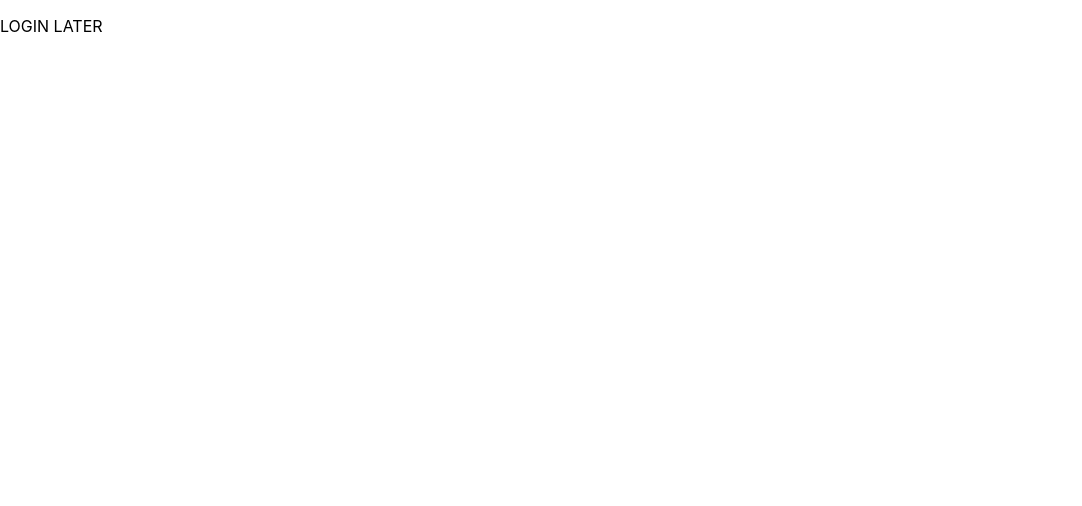
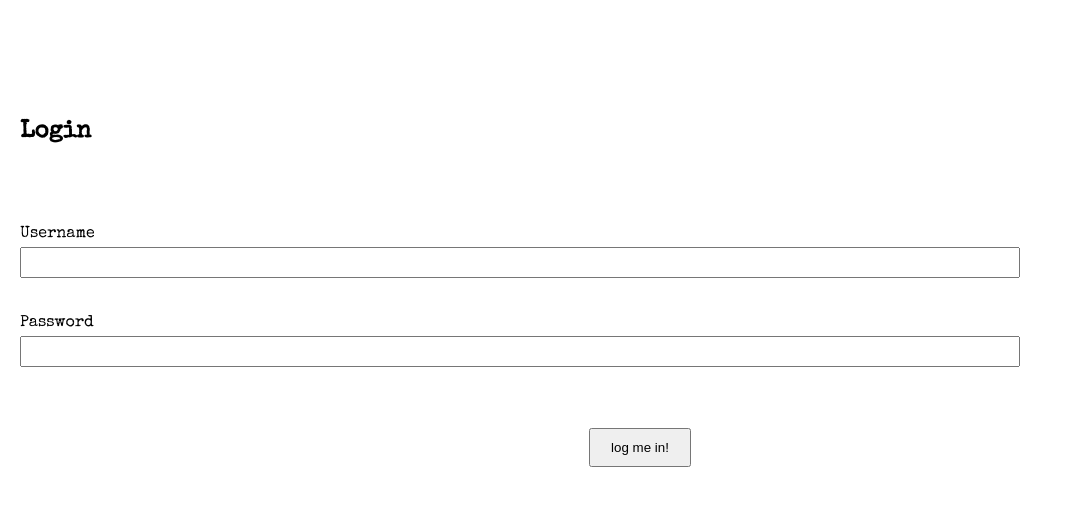
Before and after one commit to julialoeschel/lucky-nuts, a React (Create React App) app: page /login in a window 1280 px wide. Shown: the top 506 px of the page, without its empty margins (0-1082 px from the left). Built offline with nearby package versions, Linux system fonts and the light colour scheme.

Commit message:
add Login Page

```diff
--- a/src/pages/Login.js
+++ b/src/pages/Login.js
@@ -1,3 +1,45 @@
+import styled from "styled-components";
+import Button from "../Components/Button";
+
 export default function Login() {
-  return <p>LOGIN LATER</p>;
+  return (
+    <>
+      <Form>
+        <h2>Login</h2>
+        <label htmlFor="username">
+          Username
+          <input type="text" id="username" name="name" />
+        </label>
+        <label htmlFor="passwprd">
+          Password
+          <input type="text" id="password" name="password" />
+        </label>
+        <Button>log me in!</Button>
+      </Form>
+    </>
+  );
 }
+
+const Form = styled.form`
+  display: grid;
+  grid-template-rows: 100px 1fr 1fr 1fr;
+  padding: 100px 20px;
+  gap: 20px;
+  font-family: "Special Elite", cursive;
+
+  Button {
+    margin-top: 30px;
+  }
+
+  label {
+    align-item: end;
+    align-self: center;
+  }
+
+  input {
+    display: block;
+    width: 80%;
+    height: 25px;
+    margin: 5px 0;
+  }
+`;
```
